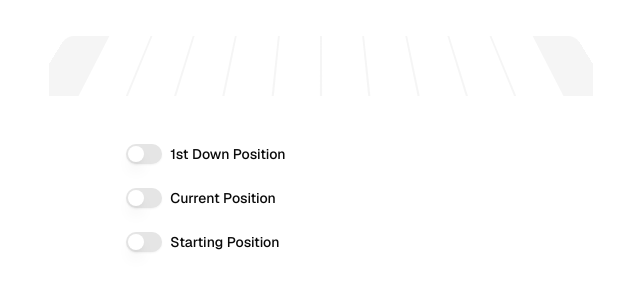
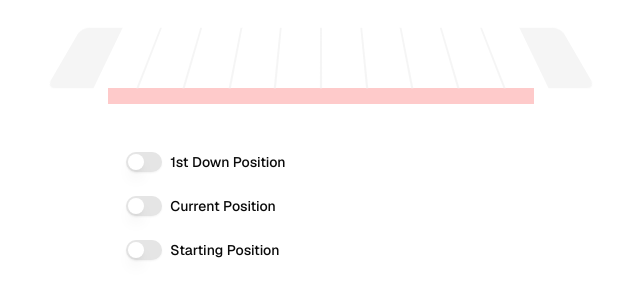
Before and after one commit to linkai101/football, a Next.js app: page / in a window 1280 px wide. Shown: the part 258-558 px from the top of the page, without its empty margins (319-959 px from the left). Built offline with nearby package versions, Linux system fonts and the light colour scheme.

Commit message:
update field padding calculations

```diff
--- a/components/football-field.tsx
+++ b/components/football-field.tsx
@@ -14,11 +14,15 @@ export function FootballField({
   startingPosition,
   currentPosition,
 }: FootballFieldProps) {
-  const hPadding = 2; // horizontal padding, in rem
+  const hPadding = 1; // horizontal padding, in rem
 
   return (
     <div
-      className={cn(`h-16 px-[${hPadding}rem] relative overflow-hidden`, className)}
+      className={cn("relative overflow-hidden", className)}
+      style={{ paddingLeft: `${hPadding}rem`, paddingRight: `${hPadding}rem` }}
+    >
+      <div
+      className="h-16"
         style={{ perspective: "10rem" }} // 3d perspective effect
       >
         <Field
@@ -29,8 +33,16 @@ export function FootballField({
         <ProgressLine
           startingPosition={startingPosition}
           currentPosition={currentPosition}
-        className={`absolute w-[calc((100%-${hPadding*2}rem)*10/12)] left-[calc(${hPadding}rem+(100%-${hPadding*2}rem)/12)] inset-y-0`}
+          className="absolute inset-y-0"
+          style={{
+            left: `calc(${hPadding}rem + (100% - ${hPadding*2}rem) / 12)`,
+            width: `calc((100% - ${hPadding*2}rem) * 10 / 12)`
+          }}
         />
+      </div>
+
+      <div className="mx-[calc(100%/12)] h-4 font-mono bg-red-200">
+      </div>
     </div>
   );
 }
@@ -38,13 +50,14 @@ export function FootballField({
 interface FieldProps {
   firstDownLine?: number;
   className?: string;
+  style?: React.CSSProperties;
 }
 
-function Field({ firstDownLine, className }: FieldProps) {
+function Field({ firstDownLine, className, style }: FieldProps) {
   return (
     <div
       className={cn("flex", className)}
-      style={{ transform: "rotate3d(1,0,0,20deg)" }} // 3d rotation effect
+      style={{ transform: "rotate3d(1,0,0,20deg)", ...style }} // 3d rotation effect
     >
       <div className="w-1/12 bg-neutral-100 rounded-l-lg"></div>
 
@@ -73,16 +86,17 @@ interface ProgressLineProps {
   startingPosition?: number;
   currentPosition?: number;
   className?: string;
+  style?: React.CSSProperties;
 }
 
-function ProgressLine({ startingPosition, currentPosition, className }: ProgressLineProps) {
+function ProgressLine({ startingPosition, currentPosition, className, style }: ProgressLineProps) {
   const adjustedCurrentPosition =
     currentPosition === 0 ? -4
     : currentPosition === 100 ? 104
     : currentPosition; // render position inside endzone if at 0 or 100
 
   return (
-    <div className={className}>
+    <div className={className} style={style}>
       {/* Starting position + line to current position */}
       {(startingPosition !== undefined && adjustedCurrentPosition != undefined) && // render only if both are defined
         <div
```
Lines whose indentation alone changed are shown as unchanged.
